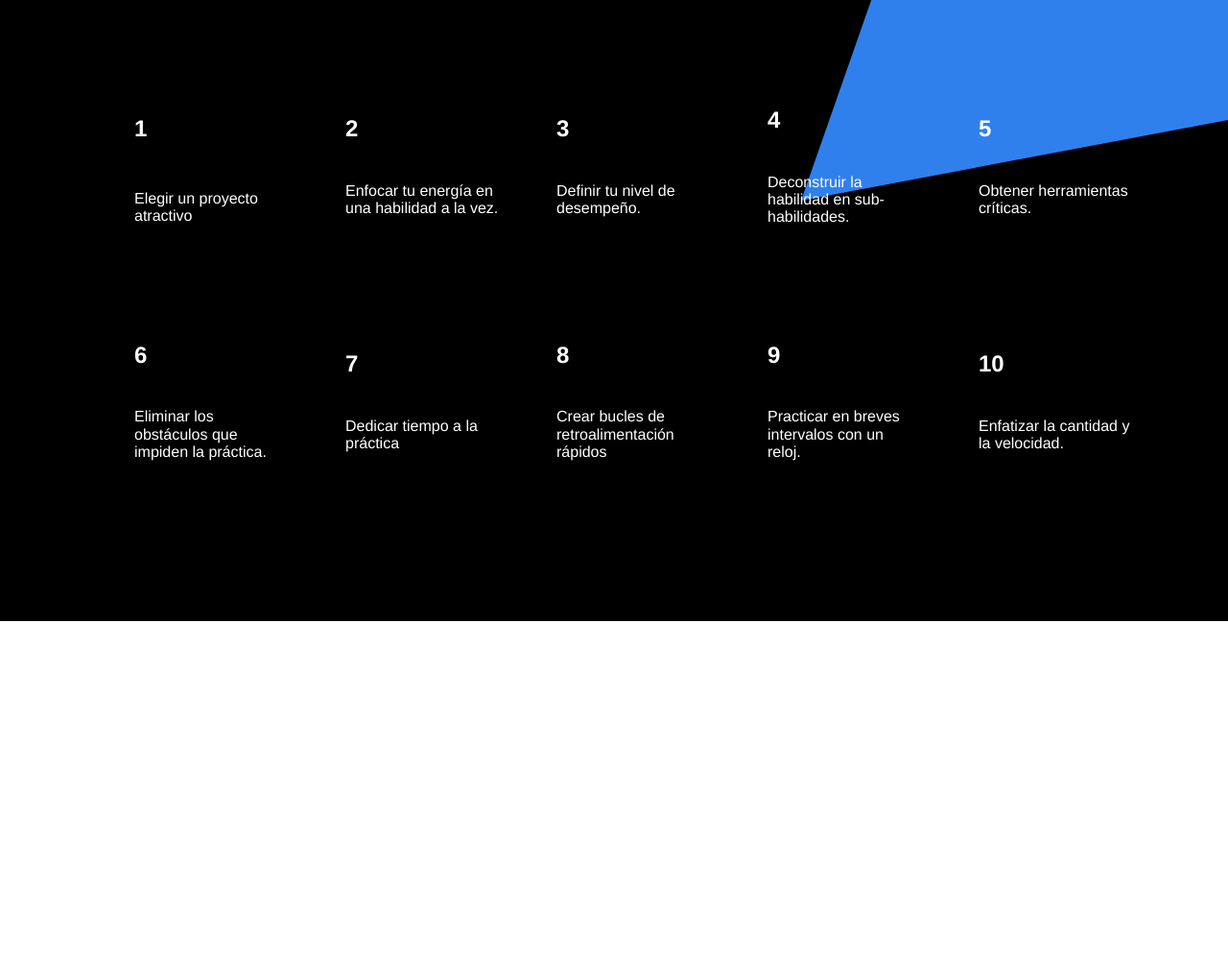
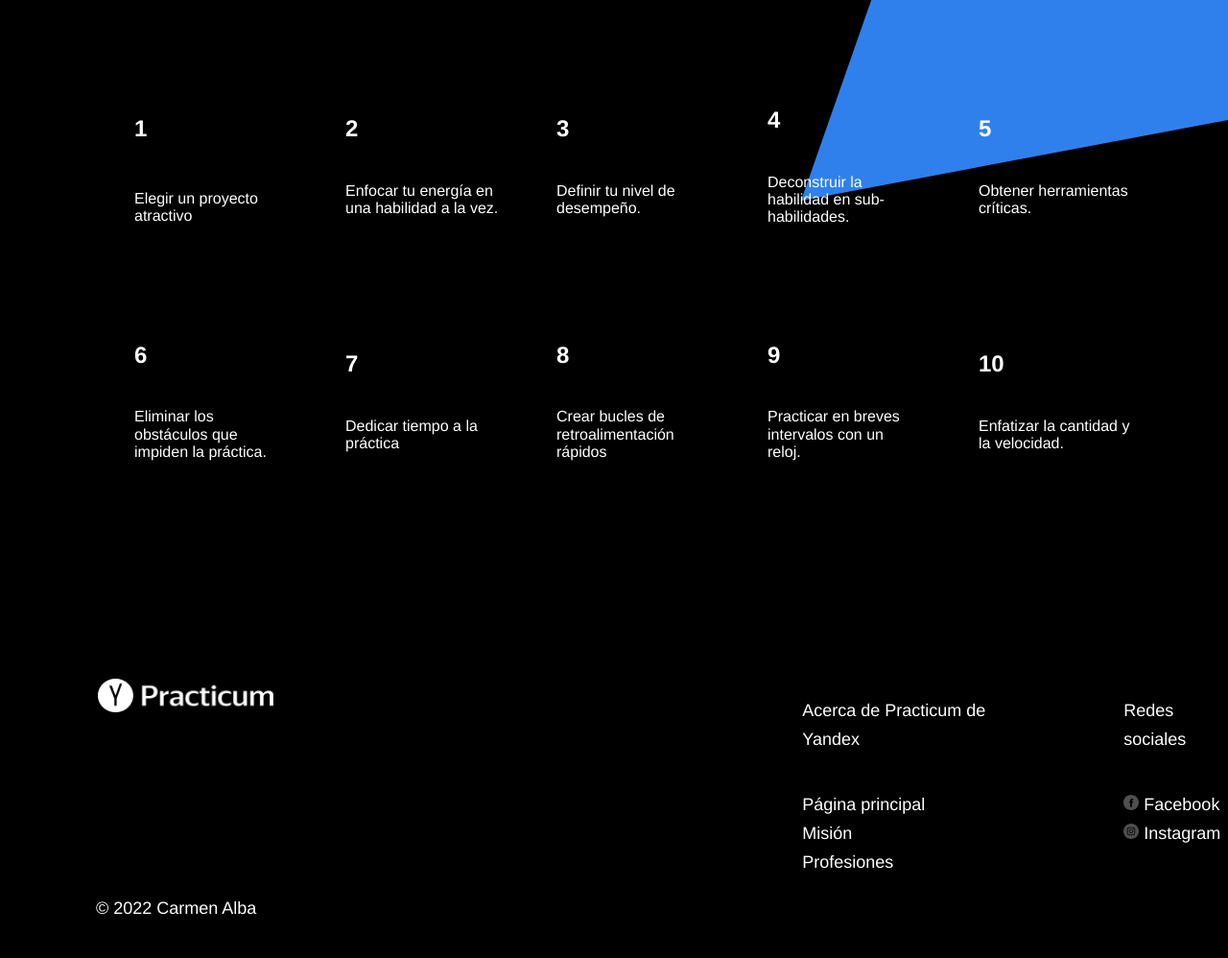
Before and after one commit to carmenlourdesalba/web_project_1_es, a plain HTML site: page index.html in a window 1280 px wide. Shown: the part 3871-4869 px from the top of the page at 96% size. Before the commit the page ends 4518 px from the top, so only its background shows below. Drawn offline with Linux system fonts and the light colour scheme.

Commit message:
Terminado el footer con estilos

```diff
--- a/index.html
+++ b/index.html
@@ -14,7 +14,7 @@
         <img
           src="images/logo_place_header.png"
           alt="Logo de Practicum"
-          class="logo logo_place_header"
+          class="logo logo__place_header"
         />
         <h1 class="header__title">Aprender a aprender</h1>
 
@@ -275,7 +275,60 @@
           </div>
         </section>
       </main>
-      <footer class="footer"></footer>
+      <footer class="footer">
+        <div class="footer__columns">
+          <li class="class="footer__column_content-copyright">
+          <img
+            src="./images/logo_place_footer.png"
+            alt="Logo de Practicum del pie de pagina"
+            class="logo logo__place_footer"
+          />
+          <p class="footer__Author">&#169; 2022 Carmen Alba</p>
+        </div>
+        <div class="footer__column_content-about">
+          <ol class="footer__list">
+            <li>
+              <p class="footer__column-heading">
+                Acerca de Practicum de Yandex
+              </p>
+            </li>
+            <li>
+              <p class="footer__column-link">Página principal</p>
+              <p class="footer__column-link">Misión</p>
+              <p class="footer__column-link">Profesiones</p>
+            </li>
+          </ol>
+        </div>
+        <div footer__columns>
+          <div class="footer__column_content-social">
+            <ol>
+              <li>
+                <p class="footer__column-heading">Redes sociales</p>
+              </li>
+               <li>
+                    <p class="footer__column-link">
+                      <img
+                        src="images/facebook_white.svg"
+                        class="footer__social-icons"
+                      />
+                      Facebook
+                    </p>
+                  </li>
+                  <li>
+                    <p class="footer__column-link">
+                      <img
+                        src="images/instagram_white.svg"
+                        class="footer__social-icons"
+                      />
+                      Instagram
+                    </p>
+                  </li>
+
+              </li>
+            </ol>
+          </div>
+        </div>
+      </footer>
     </div>
   </body>
 </html>
--- a/styles/style.css
+++ b/styles/style.css
@@ -28,7 +28,7 @@ div {
   justify-content: space-between;
 }
 
-.logo_place_header {
+.logo__place_header {
   z-index: 1;
   position: absolute;
   margin-top: 30px;
@@ -322,3 +322,73 @@ div {
   margin: auto;
   padding-top: 80px;
 }
+
+.logo__place_footer {
+  width: 183px;
+  height: 35px;
+  color: #ffffff;
+}
+
+.footer {
+  background-color: #000000;
+  padding-top: 60px;
+  padding-bottom: 60px;
+  display: flex;
+  flex-direction: row;
+}
+
+.footer__columns {
+  flex-basis: 711px;
+  margin-left: 80px;
+}
+
+.footer__column_content-copyright {
+  width: 711px;
+}
+
+.footer__column_content-about {
+  padding-left: 5%;
+  padding-right: 5%;
+}
+
+.footer__Author {
+  padding-top: 18px;
+  padding-bottom: 18px;
+  color: #ffffff;
+  line-height: 25px;
+  font-size: 18px;
+  font-style: normal;
+  margin-top: 170px;
+  margin-left: 20px;
+}
+
+.footer__column-heading {
+  line-height: 30px;
+  font-size: 18px;
+  font-style: bold;
+  color: #ffffff;
+  padding-bottom: 20px;
+}
+
+.footer__column-link {
+  line-height: 30px;
+  font-size: 18px;
+  font-style: normal;
+  list-style-type: none;
+  color: #ffffff;
+  margin: 0;
+  padding: 0;
+}
+
+.footer__list {
+  padding-bottom: 36px;
+}
+
+.footer__column_content-social {
+  align-items: flex-start;
+}
+
+.footer__social-icons {
+  width: 16px;
+  height: 16px;
+}
```
